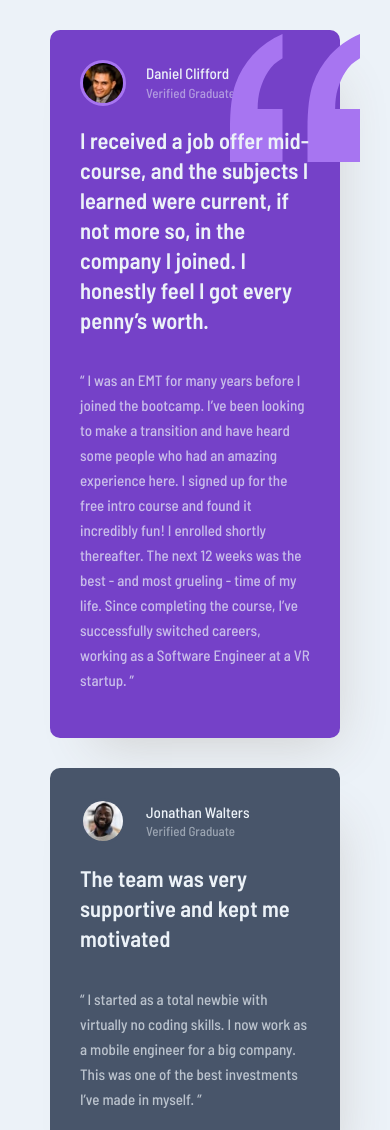
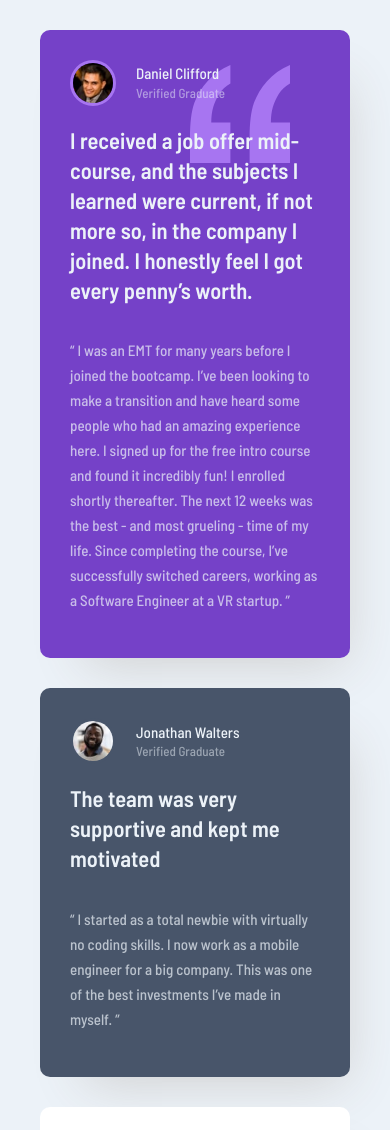
Before and after one commit to AlfredoCU/Testimonials-grid-section-main, a plain HTML site: page index.html in a window 390 px wide. Shown: the top 1130 px of the page. Drawn offline with Linux system fonts and the light colour scheme.

Commit message:
Update img quotation, se modificaron la posicion de los ejes.

```diff
--- a/css/main.css
+++ b/css/main.css
@@ -59,6 +59,9 @@ body {
     display: flex;
     align-items: center;
     justify-content: flex-start;
+
+    z-index: 1000;
+    position: relative;
 }
 
 .card__img-user {
@@ -126,8 +129,9 @@ body {
 }
 
 .card__img-quotation {
-    left: 65%;
+    right: 12%;
     top: -72px;
+    /* left: 65%; */
     width: 130px;
     position: absolute;
 }
@@ -139,7 +143,6 @@ body {
     position: absolute;
 
     width: 100%;
-    padding: 10px;
     font-size: 15px;
     text-align: center;
     color: hsl(219, 29%, 14%);
@@ -156,7 +159,7 @@ body {
     .container {
         grid-gap: 30px;
         transform: scale(1);
-        grid-template-columns: 20px repeat(2, 1fr) 20px;
+        grid-template-columns: 10px repeat(2, 1fr) 10px;
         /* grid-template-rows: 20px repeat(8, 1fr) 20px; */
         /* grid-template: 20px repeat(8, 1fr) 20px / 20px repeat(2, 1fr) 20px; */
     }
@@ -180,4 +183,11 @@ body {
     .card-5 {
         grid-area: 8 / 2 / 10 / 4;
     }
+
+    .card__img-quotation {
+        top: -41px;
+        /* right: 0; */
+        width: 100px;
+        position: absolute;
+    }
 }
```
